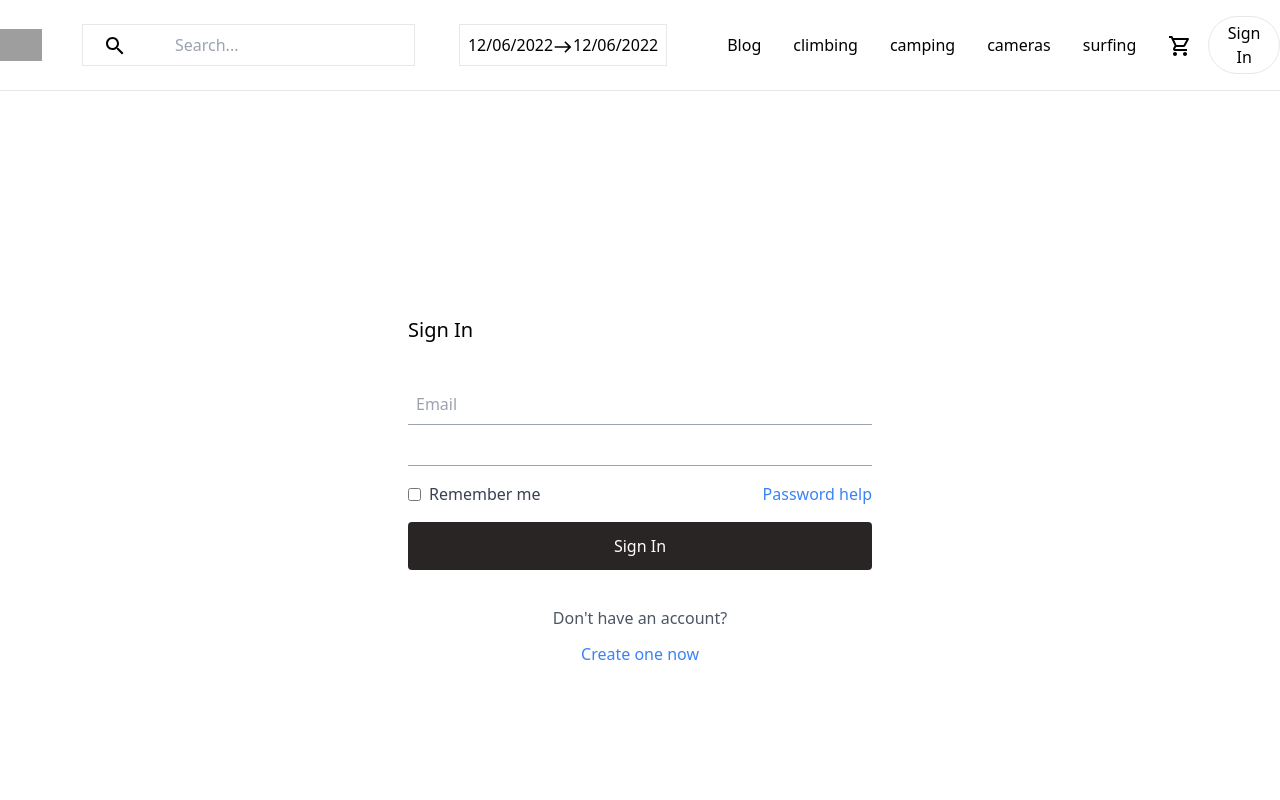
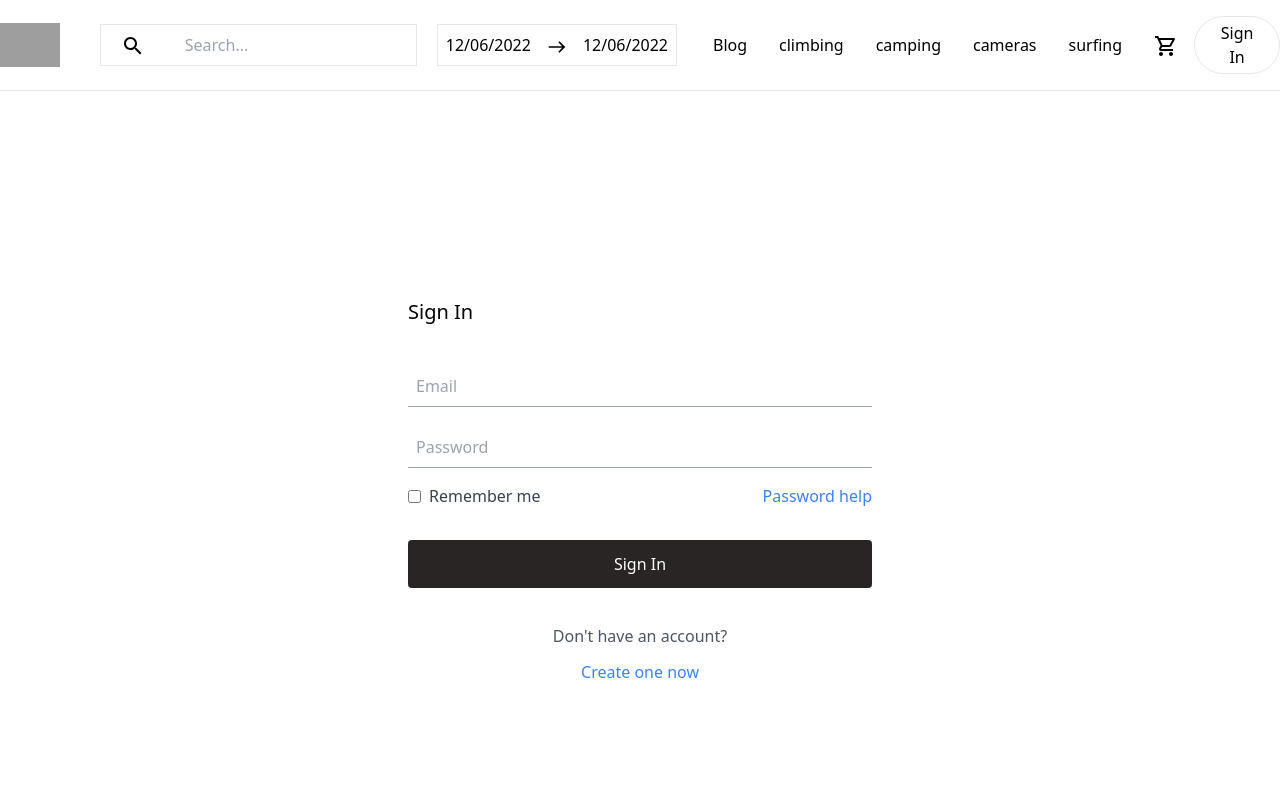
Before and after one commit to bvcr93/V18, a Next.js app: page /sign-in in a window 1280 px wide. Shown: the top 800 px of the page. Built offline with nearby package versions, Linux system fonts and the light colour scheme; grey boxes are pictures that could not be loaded.

Commit message:
overall styling

```diff
--- a/app/camping/page.tsx
+++ b/app/camping/page.tsx
@@ -26,10 +26,7 @@ const Camping = () => {
         ))}
       </div>
       <div className="max-w-[90%]">
-      <EquipmentHeader
-        text="Winter tents"
-
-      />
+        <EquipmentHeader text="Winter tents" />
         <div className="md:grid-cols-2  lg:grid-cols-4 grid grid-cols-2 place-items-center">
           {winterTents.map((item) => (
             <Link href={`/camping/${item.id}`}>
--- a/app/climbing/page.tsx
+++ b/app/climbing/page.tsx
@@ -8,12 +8,12 @@ const Climbing = () => {
   return (
     <div className="max-w-[80%] mx-auto ">
       <EquipmentHeader
-        text=""
+        text="Crash Pads"
         headerCategory={"Equipment/Climbing"}
         category={"Climbing"}
       />
 
-      <ProductGridSection title={"Organic Crash Pads"}>
+<div className="md:grid-cols-2  lg:grid-cols-4 grid grid-cols-2 place-items-center">
         {ClimgbingCrashPads.map((item) => (
           <ProductCard
             key={item.id}
@@ -24,13 +24,21 @@ const Climbing = () => {
             }
           />
         ))}
-      </ProductGridSection>
+
+       </div>
+
       <ProductGridSection title={"Brushes"}>
-        {Brushes.map(brush => (
-          <ProductCard text={brush.name} src={brush.img} price = {brush.price} className={"xl:border-l mt-4  sm:h-64 sm:w-64  md:h-96 md:w-96 lg:h-128 lg:w-128 xl:h-160 xl:w-160 flex  flex-col items-center justify-center bg-white hover:shadow-xl"} />
+        {Brushes.map((brush) => (
+          <ProductCard
+            text={brush.name}
+            src={brush.img}
+            price={brush.price}
+            className={
+              "xl:border-l mt-4  sm:h-64 sm:w-64  md:h-96 md:w-96 lg:h-128 lg:w-128 xl:h-160 xl:w-160 flex  flex-col items-center justify-center bg-white hover:shadow-xl"
+            }
+          />
         ))}
       </ProductGridSection>
-
     </div>
   );
 };
--- a/app/faq/page.tsx
+++ b/app/faq/page.tsx
@@ -5,6 +5,7 @@ import AddIcon from "@mui/icons-material/Add";
 import RemoveIcon from '@mui/icons-material/Remove';
 
 const page = () => {
+  // eslint-disable-next-line react-hooks/rules-of-hooks
   const [activeIndex, setActiveIndex] = useState<number>(-1);
 
   const handleClick = (index: number) => {
@@ -19,8 +20,7 @@ const page = () => {
         <div className=" flex flex-col space-y-4 bg-gray-200 h-full">
           {questions.map((question, index) => (
             <div
-          className={`flex flex-col items-center justify-center ${
-            activeIndex === index ? "mb-4" : ""
+              className={`flex flex-col items-center justify-center ${activeIndex === index ? "mb-4" : ""
                 }`}
               key={index}
             >
@@ -29,7 +29,7 @@ const page = () => {
                 onClick={() => handleClick(index)}
               >
                 {question.question}
-            {activeIndex ?<AddIcon /> : <RemoveIcon/>}
+                {activeIndex ? <AddIcon /> : <RemoveIcon />}
               </button>
               {activeIndex === index && (
                 <p className="w-1/2 bg-white p-4 text-xl">{question.answer}</p>
--- a/app/page.tsx
+++ b/app/page.tsx
@@ -97,7 +97,7 @@ const HomePage = () => {
        md:px-16 items-center
         bg-[url("https://s3.amazonaws.com/www.explorersweb.com/wp-content/uploads/2022/03/03122909/best-waterproof-tents-header-16.jpg")] '
       >
-        <div className="p-4 h-[500px] w-[400px] bg-white mt-28">
+        <div className="p-5 h-[500px] w-[400px] bg-white mt-28">
           <div className="flex space-x-5">
             <p
               onClick={() => handleClick(1)}
@@ -128,11 +128,13 @@ const HomePage = () => {
               <p>Delivery</p>
               <p>Return</p>
             </div>
+            <div className="">
             <Calendar />
+            </div>
           </div>
           <Link href="/climbing">
             <Button
-              className="bg-green-300 p-4 w-full text-black text-xl tracking-wider "
+              className="bg-green-300 p-4 w-full text-black text-xl tracking-wider mt-2 "
               value={buttonText}
             />
           </Link>
--- a/app/sign-in/page.tsx
+++ b/app/sign-in/page.tsx
@@ -17,8 +17,8 @@ const SignInForm = () => {
               className="border-b border-gray-400 outline-none p-2"
             />
             <input
-              type="password"
-              className="border-b border-gray-400 outline-none p-2"
+              type="password" placeholder="Password"
+              className="border-b border-gray-400 outline-none p-2 mt-5"
             />
           </div>
           <div className="flex justify-between items-center mb-4">
@@ -30,7 +30,7 @@ const SignInForm = () => {
               Password help
             </a>
           </div>
-          <button className="w-full bg-stone-800 text-white py-3 rounded hover:bg-stone-900">
+          <button className="w-full mt-4 bg-stone-800 text-white py-3 rounded hover:bg-stone-900">
             Sign In
           </button>
         </form>
--- a/app/surfing/page.tsx
+++ b/app/surfing/page.tsx
@@ -17,6 +17,8 @@ const Surfing = () => {
         {mockSurfingRes.items
           .filter((item) => item.category === "surfboards")
           .map((it) => (
+
+            // eslint-disable-next-line react/jsx-key
             <Link href={`/surfing/ ${it.id}`}>
               <ProductCard
                 text={it.name}
--- a/components/Calendar.jsx
+++ b/components/Calendar.jsx
@@ -15,15 +15,15 @@ const Calendar = () => {
   ]);
 
   return (
-    <div className="relative text-black ">
-      <div className="px-4 flex items-center justify-around">
+    <div className="relative text-black  ">
+      <div className="px-2 flex items-center justify-around">
         <span
-          className="border p-2 m-4 cursor-pointer w-screen md:w-full flex justify-around  text-center"
+          className="border p-2  my-2 cursor-pointer w-screen md:w-full flex justify-around  text-center"
           onClick={() => setOpenDate(!openDate)}
         >
           <p> {format(date[0].startDate, "MM/dd/yyyy")}</p>
 
-          <p>
+          <p className="px-4">
             {" "}
             <EastIcon fontSize="small" />{" "}
           </p>
--- a/components/LandingSectionNav.tsx
+++ b/components/LandingSectionNav.tsx
@@ -12,7 +12,7 @@ const LandingSectionNav = ({title, Button = undefined}:Props) => {
     <p className="text-2xl font-bold">{title}</p>
     <Link href="/camping">
      {Button && <Button
-        className="hover:bg-black hover:text-white p-1 border border-black rounded-sm tracking-wider text-lg "
+        className="hover:bg-black hover:text-white px-2 py-1  border border-black rounded tracking-wider text-lg "
         value="SEE MORE"
       />}
     </Link>
--- a/components/Nav.tsx
+++ b/components/Nav.tsx
@@ -47,7 +47,7 @@ const pathname = usePathname()
                 <SearchIcon className="z-2 relative ml-5 " />
               </button>
 
-                <SearchField className="hidden  md:flex w-300px py-2 z-3 mx-2 outline-none " />
+                <SearchField className="hidden  md:flex w-300px py-2 z-3  outline-none " />
 
             </form>
 
```
Lines whose indentation alone changed are shown as unchanged.
